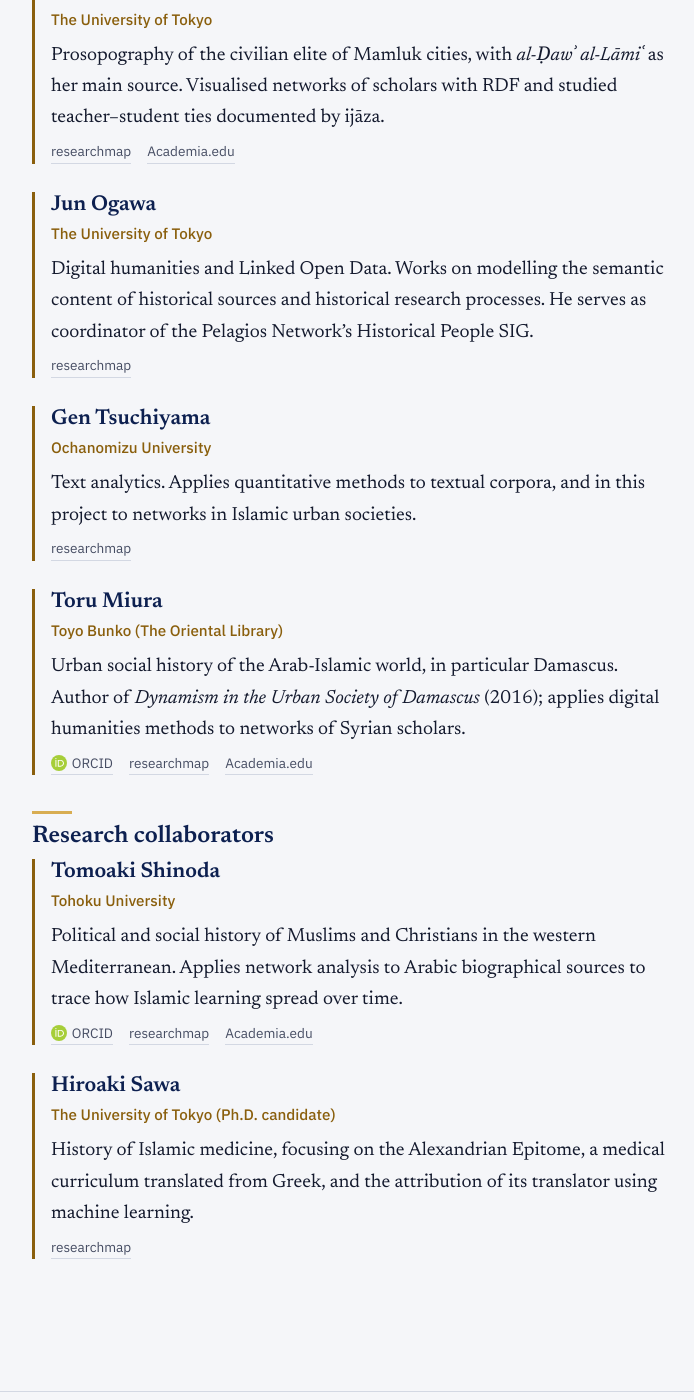
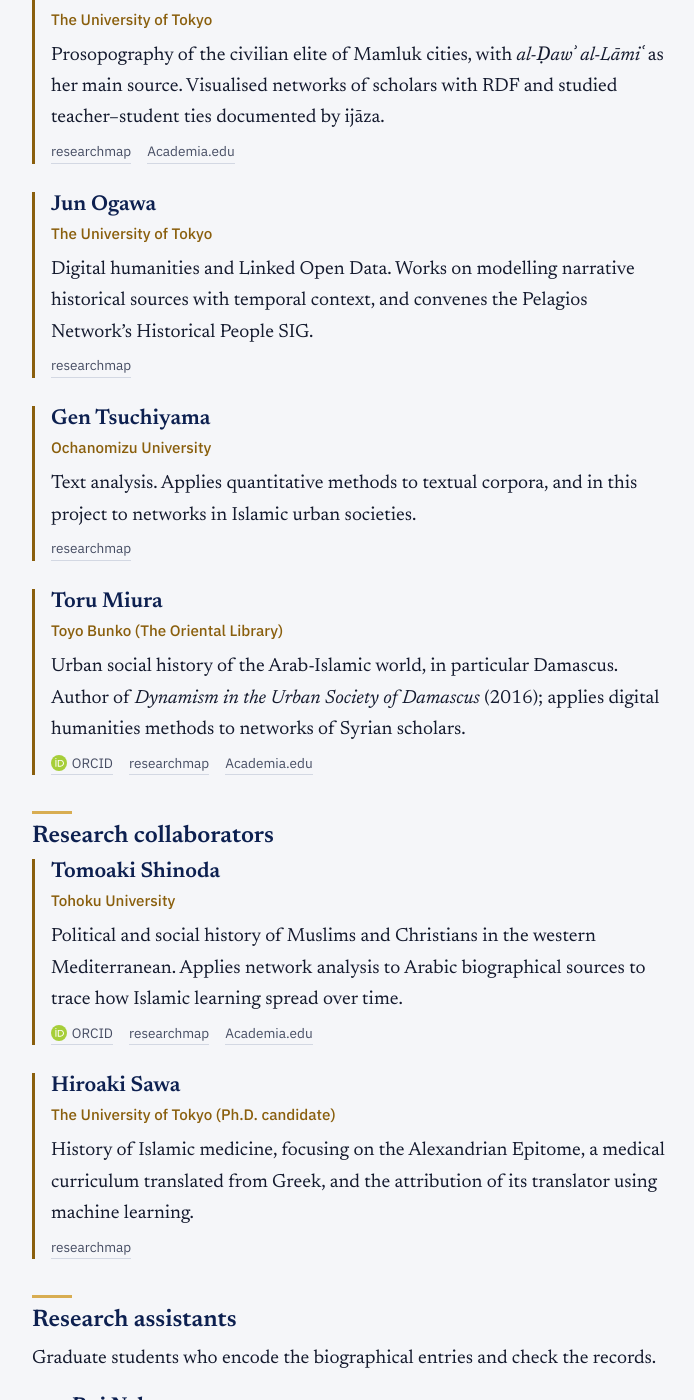
Before and after one commit to wkmisr/arab-islamic-networks, a Jekyll site: the page built from team.md, in a window 1280 px wide and 1400 px high, scrolled down 826 px. Shown: the whole window, without its empty margins (288-982 px from the left). Built offline with Jekyll 4.4.1, drawn with Linux system fonts in a browser that asks for light colours; some of the changed text lies outside the part shown.

Commit message:
Add files via upload

```diff
--- a/_data/team.yml
+++ b/_data/team.yml
@@ -34,14 +34,14 @@
     researchmap: "https://researchmap.jp/jo-fil-ho?lang=en"
     orcid: ""
     academia: ""
-    text: Digital humanities and Linked Open Data. Works on modelling the semantic content of historical sources and historical research processes. He serves as coordinator of the Pelagios Network’s Historical People SIG.
+    text: Digital humanities and Linked Open Data. Works on modelling narrative historical sources with temporal context, and convenes the Pelagios Network's Historical People SIG.
   - name: Gen Tsuchiyama
     affiliation: "Ochanomizu University"
     ja: 土山玄
     researchmap: "https://researchmap.jp/gtsuchiy?lang=en"
     orcid: ""
     academia: ""
-    text: Text analytics. Applies quantitative methods to textual corpora, and in this project to networks in Islamic urban societies.
+    text: Text analysis. Applies quantitative methods to textual corpora, and in this project to networks in Islamic urban societies.
   - name: Toru Miura
     affiliation: "Toyo Bunko (The Oriental Library)"
     ja: 三浦徹
@@ -66,6 +66,22 @@
     academia: ""
     text: History of Islamic medicine, focusing on the Alexandrian Epitome, a medical curriculum translated from Greek, and the attribution of its translator using machine learning.
 
+# Graduate students who do the encoding. Shown as a compact list.
+assistants_intro: "Graduate students who encode the biographical entries and check the records."
+assistants:
+  - name: Rui Nakagawa
+    ja: 中川流衣
+    affiliation: "Hokkaido University (Ph.D. student)"
+  - name: Naoki Umetsu
+    ja: 梅津尚生
+    affiliation: "Hokkaido University (Ph.D. student)"
+  - name: Saeri Kato
+    ja: 加藤さえり
+    affiliation: "Hokkaido University (Master's student)"
+  - name: Sumire Miki
+    ja: 三木すみれ
+    affiliation: "Waseda University (Master's student)"
+
 # Set to true only after the international collaborators have agreed to be named.
 show_collaborators: false
 collaborators:
```
